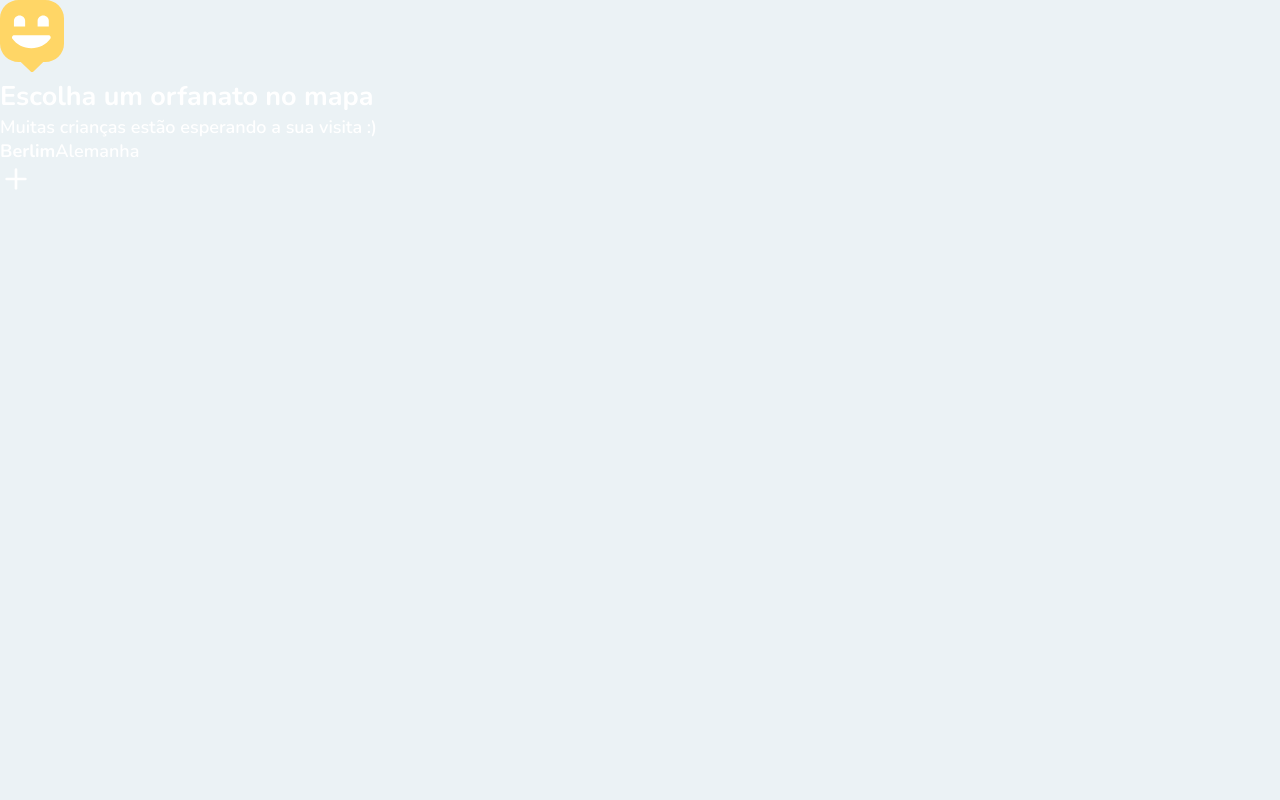
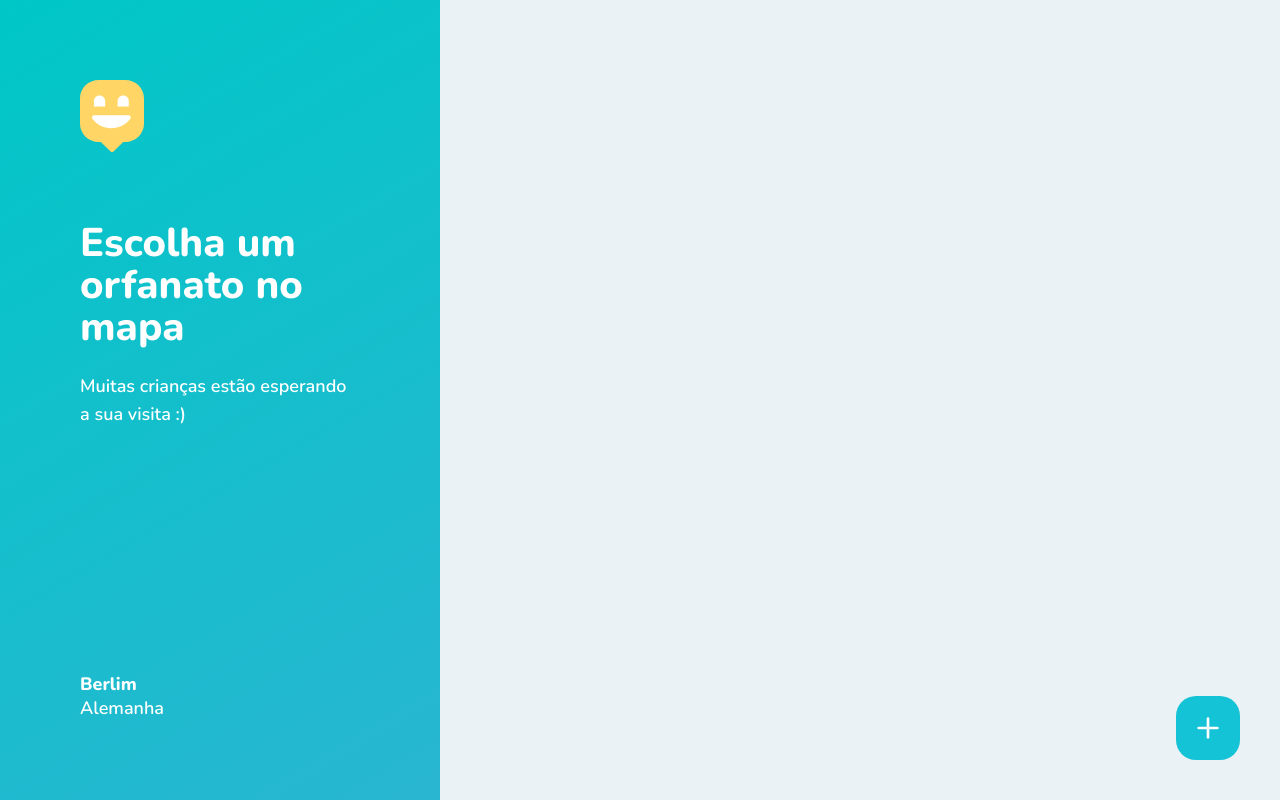
Before and after one commit to marcelosperalta/app_fullstack_orphanages_finder, a React (Create React App) app in the folder web/: page /app in a window 1280 px wide. Built offline with nearby package versions, Linux system fonts and the light colour scheme.

Commit message:
rocketseat

```diff
--- a/web/src/pages/OrphanagesMap.tsx
+++ b/web/src/pages/OrphanagesMap.tsx
@@ -3,6 +3,8 @@
 import { FiPlus } from 'react-icons/fi';
 
 import mapMarketImg from '../images/map-marker.svg';
+
+import '../styles/pages/orphanages-map.css';
 
 function OrphanagesMap() {
     return (
--- /dev/null
+++ b/web/src/styles/pages/orphanages-map.css
@@ -0,0 +1,62 @@
+#page-map {
+    width: 100vw;
+    height: 100vh;
+
+    position: relative;
+    display: flex;
+}
+
+#page-map aside {
+    width: 440px;
+    background: linear-gradient(329.54deg, #29B6D1 0%, #00C7C7 100%);
+    padding: 80px;
+
+    display: flex;
+    flex-direction: column;
+    justify-content: space-between;
+}
+
+#page-map aside h2 {
+    font-size: 40px;
+    font-weight: 800;
+    line-height: 42px;
+    margin-top: 64px;
+}
+
+#page-map aside p {
+    line-height: 28px;
+    margin-top: 24px;
+}
+
+#page-map aside footer {
+    display: flex;
+    flex-direction: column;
+
+    line-height: 24px;
+}
+
+#page-map aside footer strong {
+    font-weight: 800;
+}
+
+#page-map .create-orphanage {
+    position: absolute;
+
+    right: 40px;
+    bottom: 40px;
+
+    width: 64px;
+    height: 64px;
+    background: #15c3d6;
+    border-radius: 20px;
+
+    display: flex;
+    justify-content: center;
+    align-items: center;
+
+    transition: background-color 0.2s;
+}
+
+#page-map .create-orphanage:hover {
+    background: #17d6eb;
+}
```
Also changed, not shown: 1 other file (tests, documents, lock files or other folders).
